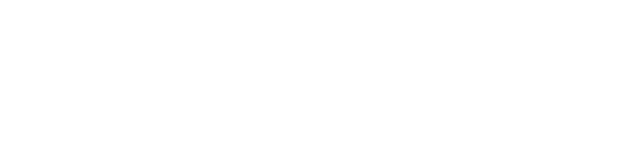
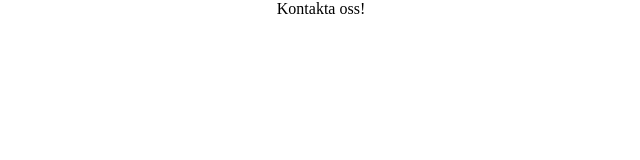
Before and after one commit to jenli414/orbis-primus-webpage, a plain HTML site: page kontakta-oss.html in a window 1280 px wide. Shown: the whole page, without its empty margins (319-959 px from the left). Drawn offline with Linux system fonts and the light colour scheme.

Commit message:
Modified kontakta-oss.html

```diff
--- a/kontakta-oss.html
+++ b/kontakta-oss.html
@@ -12,6 +12,6 @@
     </head>
     <body>
         <div id = "outerdiv">
-
+            <p align="center">Kontakta oss!</p>
         </div>
     </body>
```
